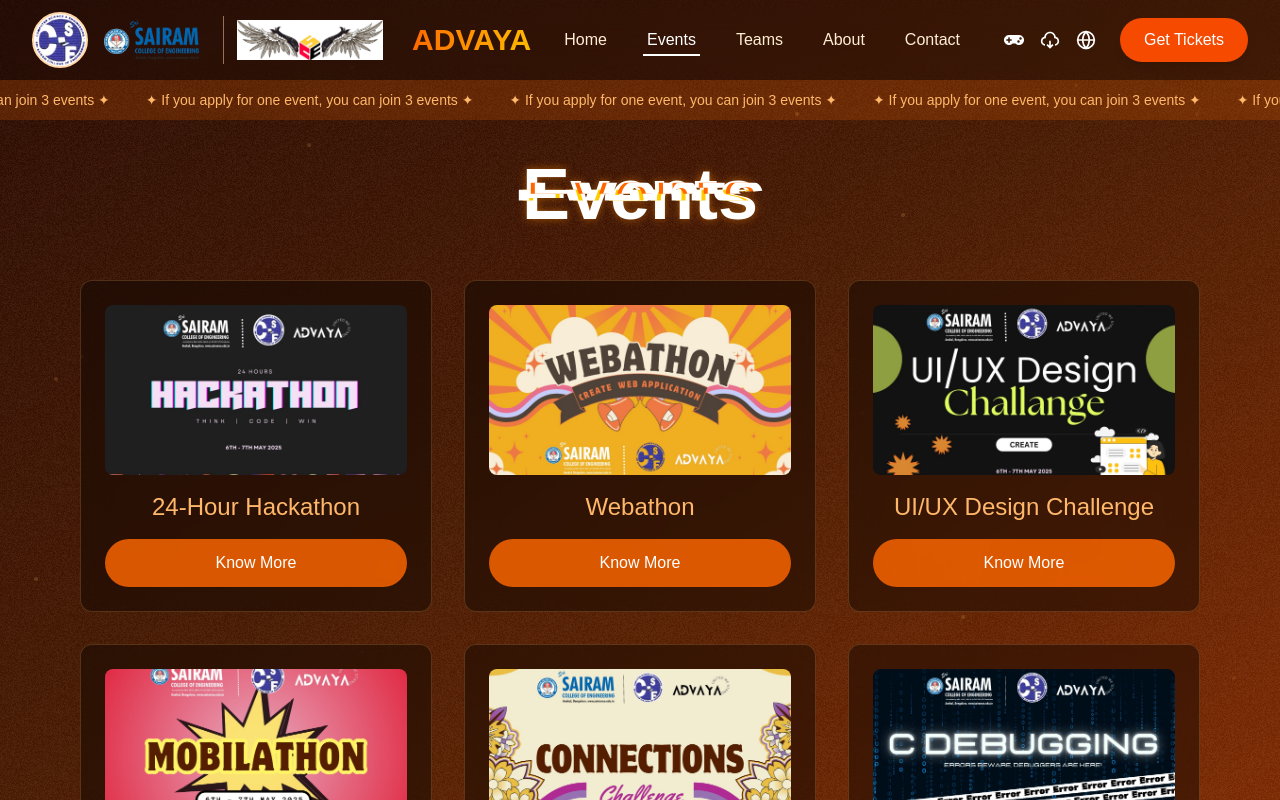
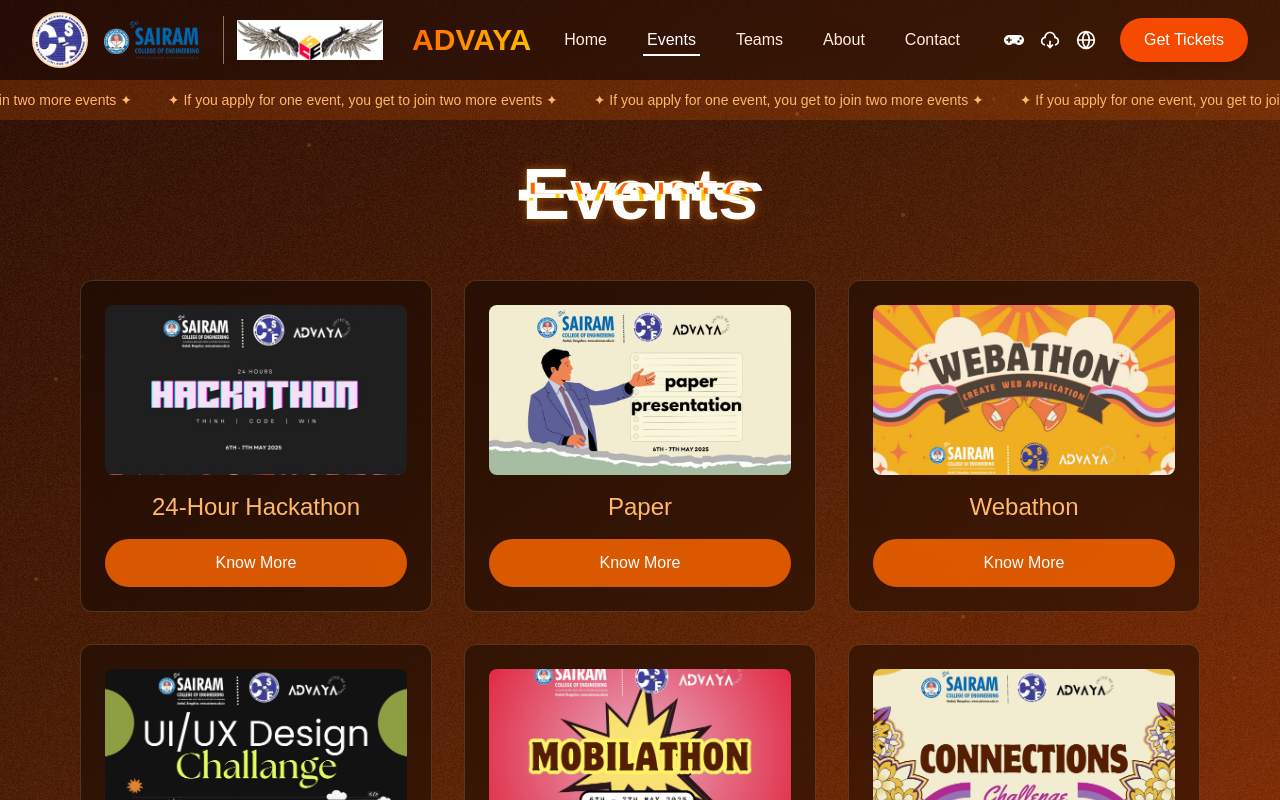
Before and after one commit to SaranSrini03/advaya, a Next.js app: page /events in a window 1280 px wide. Built offline with nearby package versions, Linux system fonts and the light colour scheme.

Commit message:
changed marquee

```diff
--- a/app/components/MarqueeBanner.js
+++ b/app/components/MarqueeBanner.js
@@ -2,7 +2,7 @@
 import React from "react";
 
 const MarqueeBanner = () => {
-  const message = "✦ If you apply for one event, you can join 3 events ✦ ";
+  const message = "✦ If you apply for one event, you get to join two more events ✦ ";
 
   return (
     <div className="absolute top-20 w-full z-40 overflow-hidden bg-orange-500/20 py-2">
--- a/app/events/[eventName]/page.js
+++ b/app/events/[eventName]/page.js
@@ -425,7 +425,7 @@ export default function EventDetails() {
                   <span className="text-orange-500">📜</span> Rules
                 </h3>
                 <ul className="space-y-3 md:space-y-4 pl-2">
-                  {eventDetails.rules.map((rule, index) => (
+                  {eventDetails?.rules?.map((rule, index) => (
                     <li
                       key={index}
                       className="flex items-start gap-3 text-gray-300 text-sm md:text-base"
--- a/app/events/page.js
+++ b/app/events/page.js
@@ -14,13 +14,13 @@ export default function EventPage() {
 
     const events = [
         { id: 1, title: "24-Hour Hackathon", img: "/hack24img.jpg" },
+        { id: 8, title: "Paper", img: "/paper.jpg" },
         { id: 2, title: "Webathon", img: "/webathon.jpeg" },
         { id: 3, title: "UI/UX Design Challenge", img: "/uiux.jpeg" },
         { id: 4, title: "Mobilathon", img: "/mobilathon.jpeg" },
         { id: 5, title: "Connections", img: "/connection.jpeg" },
         { id: 6, title: "C Debugging", img: "/debug.jpeg" },
         { id: 7, title: "Chatbot", img: "/chatbot.jpg" },
-        { id: 8, title: "Paper", img: "/paper.jpg" },
     ];
 
     useEffect(() => {
```
Also changed, not shown: public/jurry/hodman2.jpeg (added).
